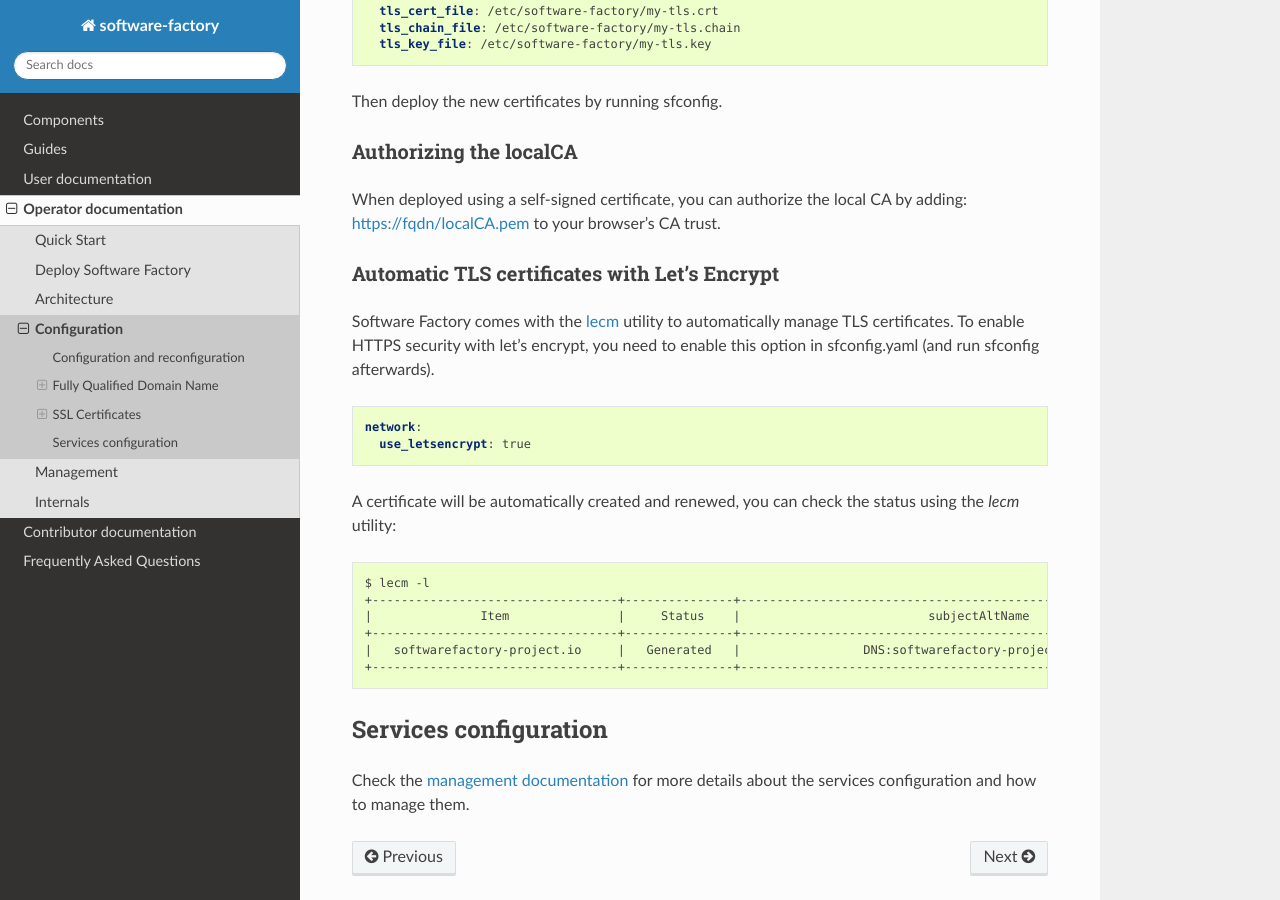
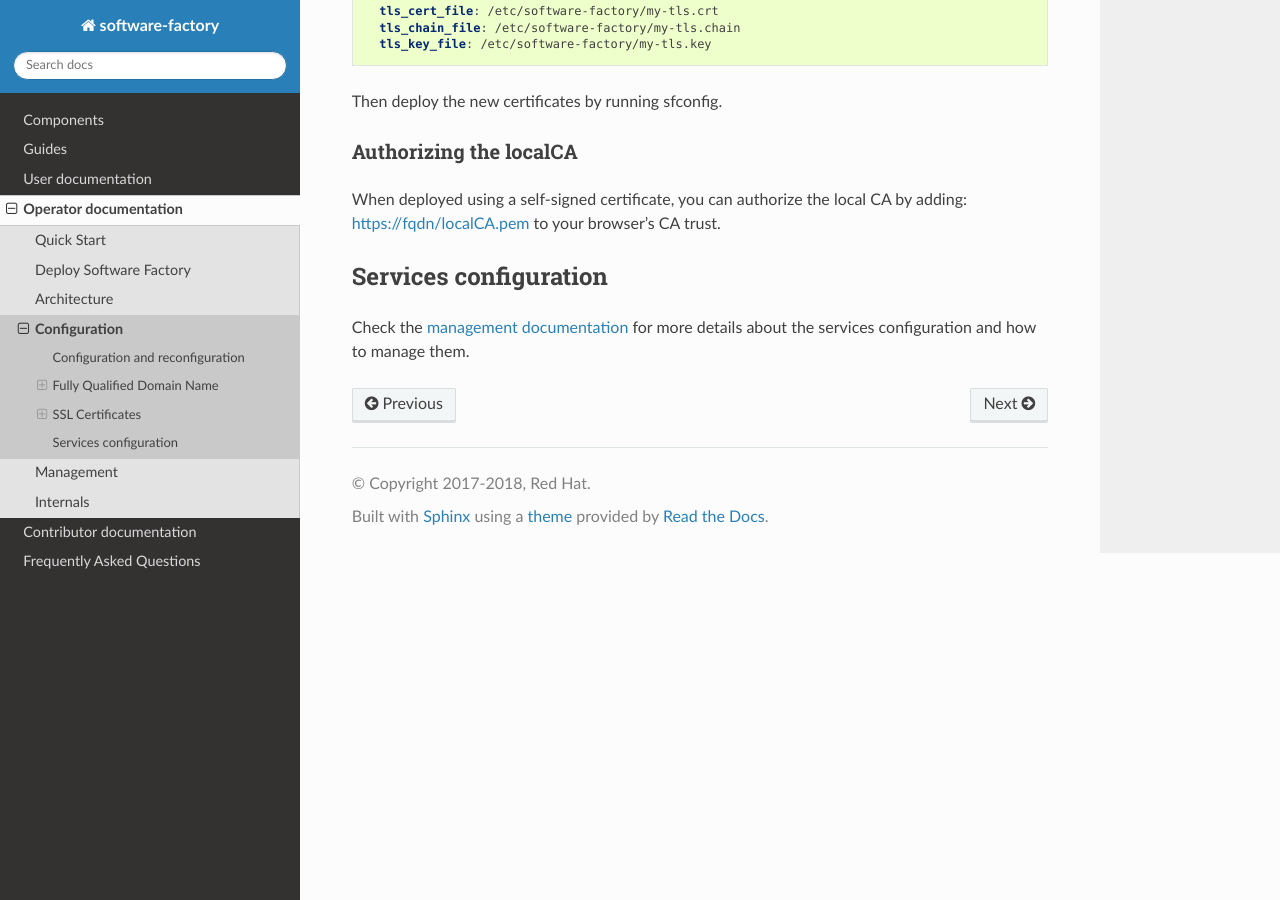
Before and after one commit to softwarefactory-project/sf-docs, a Sphinx documentation site: the page built from docs/operator/configuration.rst, in a window 1280 px wide and 900 px high, scrolled down 2075 px. Built offline with Sphinx 7.4.7 and the Read the Docs theme 2.0.0, drawn with Linux system fonts in a browser that asks for light colours.

Commit message:
Remove TLS certificates management with Let's Encrypt
Sf-config no longer manages infrastructure bits like let's encrypt certificate.

Change-Id: I83dab267775ed9e6f03cf612db8705fd641e53c9

```diff
--- a/docs/operator/configuration.rst
+++ b/docs/operator/configuration.rst
@@ -120,32 +120,6 @@
 by adding: https://fqdn/localCA.pem to your browser's CA trust.
 
 
-Automatic TLS certificates with Let's Encrypt
-.............................................
-
-Software Factory comes with the `lecm <https://github.com/Spredzy/lecm>`_ utility
-to automatically manage TLS certificates. To enable HTTPS security with let's encrypt,
-you need to enable this option in sfconfig.yaml (and run sfconfig afterwards).
-
-.. code-block:: yaml
-
-  network:
-    use_letsencrypt: true
-
-
-A certificate will be automatically created and renewed, you can check the status using
-the *lecm* utility:
-
-.. code-block:: bash
-
-  $ lecm -l
-  +----------------------------------+---------------+------------------------------------------------------------------+-----------------------------------------------------------+------+
-  |               Item               |     Status    |                          subjectAltName                          |                          Location                         | Days |
-  +----------------------------------+---------------+------------------------------------------------------------------+-----------------------------------------------------------+------+
-  |   softwarefactory-project.io     |   Generated   |                 DNS:softwarefactory-project.io                   |    /etc/letsencrypt/pem/softwarefactory-project.io.pem    |  89  |
-  +----------------------------------+---------------+------------------------------------------------------------------+-----------------------------------------------------------+------+
-
-
 Services configuration
 ----------------------
 
```
